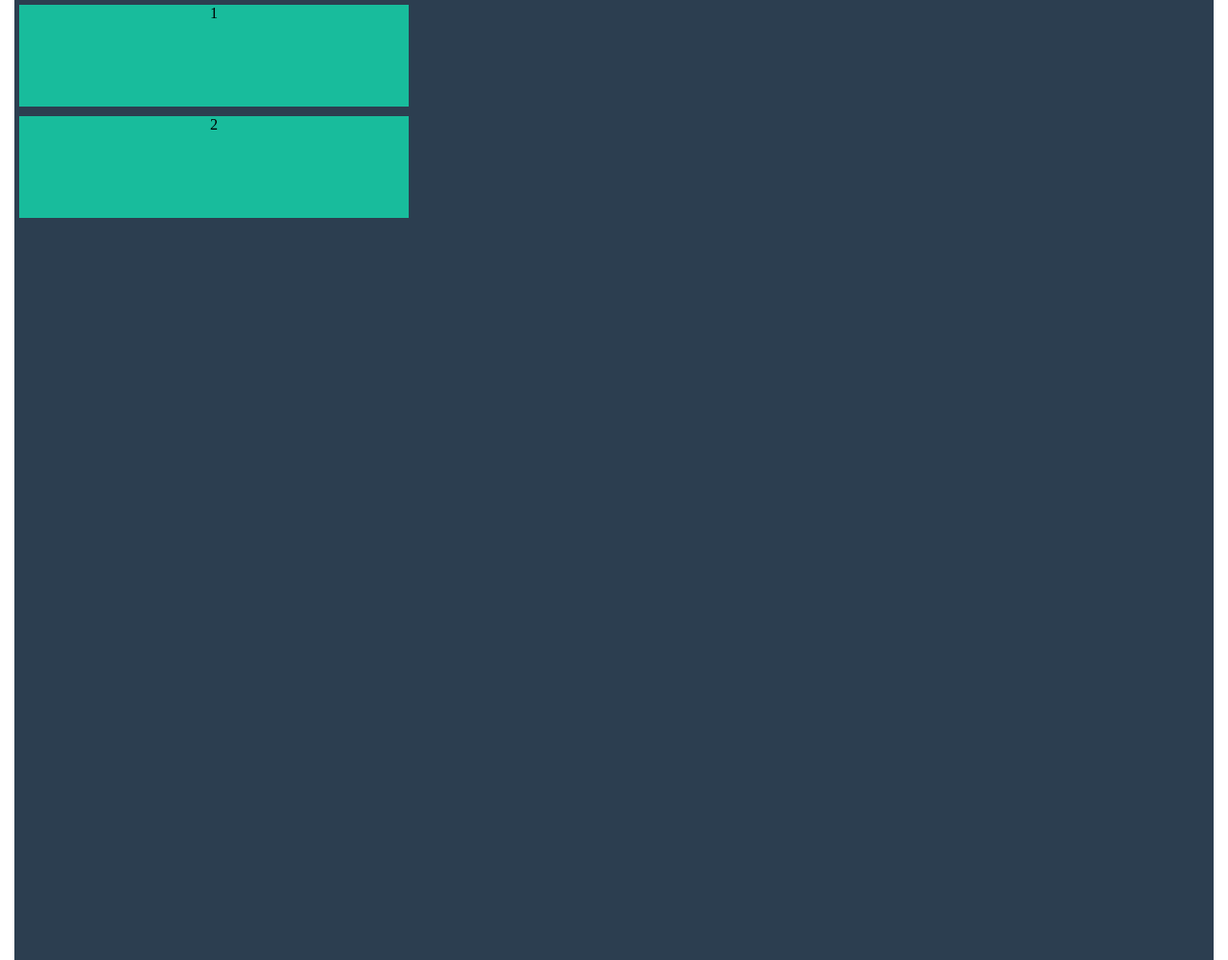
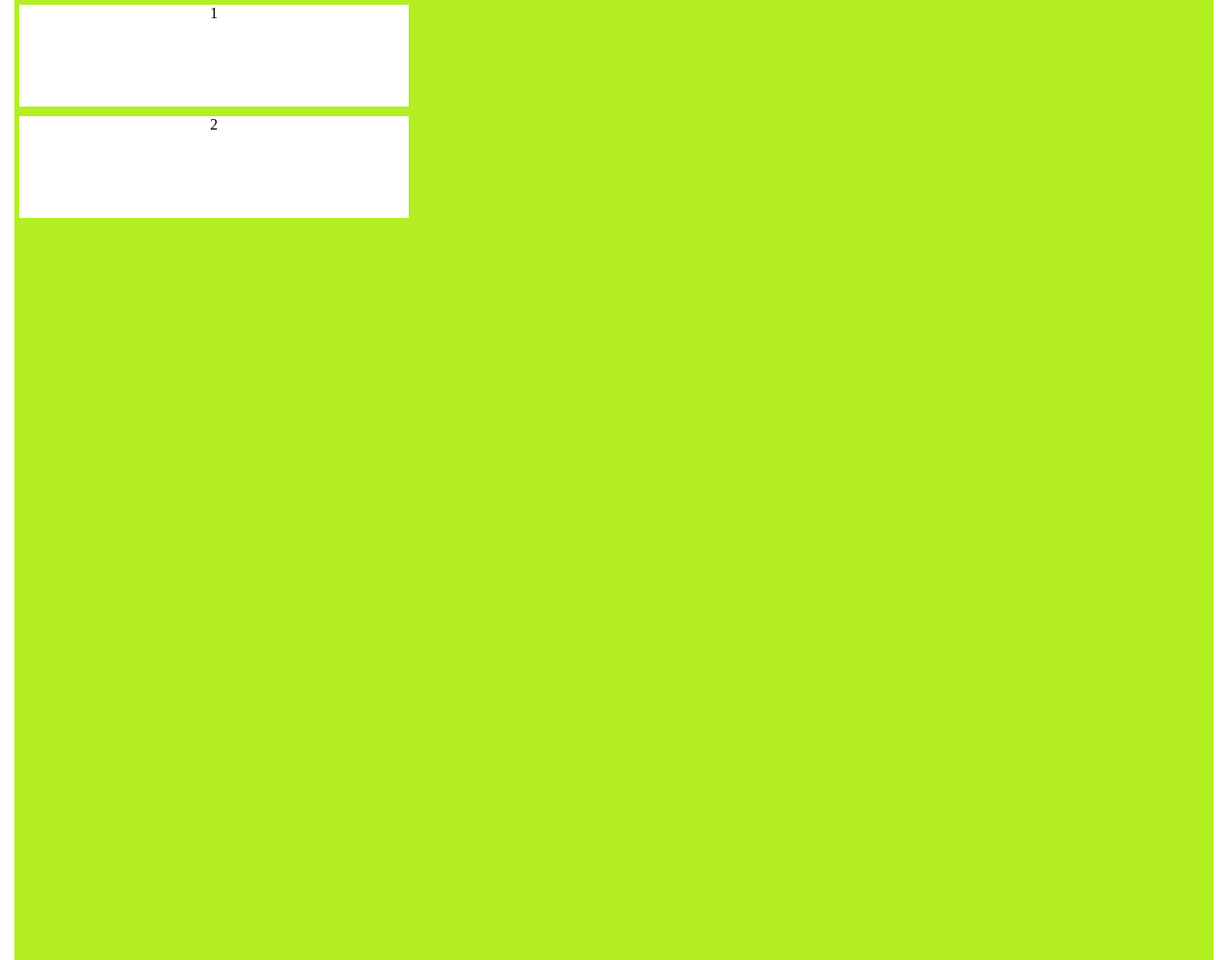
Before and after one commit to PT-FED/pt-flowgrid, a website: page example/base/index.html in a window 1280 px wide. Shown: the whole page at 96% size. Drawn offline with Linux system fonts and the light colour scheme.

Commit message:
修改示例样式

```diff
--- a/example/base/index.html
+++ b/example/base/index.html
@@ -14,13 +14,13 @@
                 padding-right: 15px;
             }
             .pt-flowgrid-container {
-                background: #2c3e50;
+                background-color: #b3ee22;
                 width: 100%;
                 height: 1000px;
             }
             .content {
                 text-align: center;
-                background-color: #18bc9c;
+                background-color: #fff;
                 height: 100%;
             }
         </style>
--- a/src/flowgrid.css
+++ b/src/flowgrid.css
@@ -4,6 +4,7 @@
     z-index: 1;
     -webkit-user-select:none;
     -moz-user-select:none;
+    transition: height 0.2s, width 0.2s;
 }
 .pt-flowgrid-item {
     cursor: pointer;
```
Also changed, not shown: example/commonJS/index.html (+2 -2 lines), example/requireJS/index.html (+2 -2 lines), example/seaJS/index.html (+2 -2 lines).
